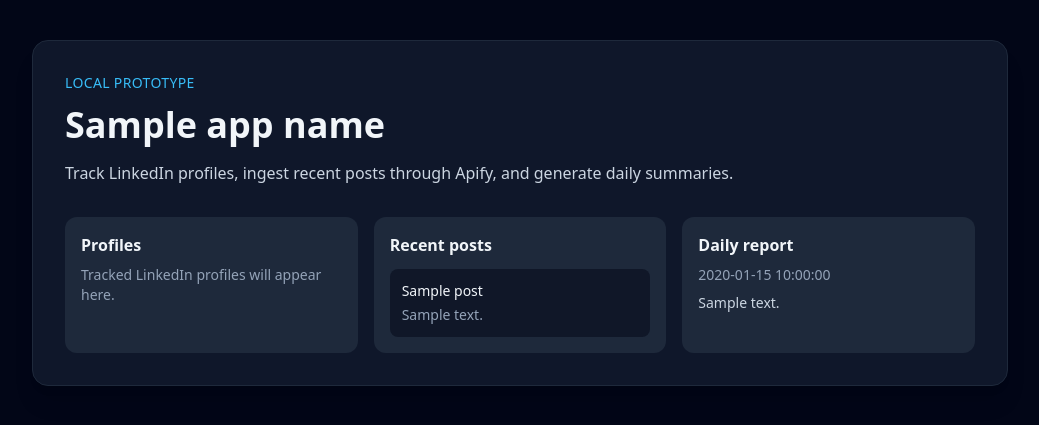
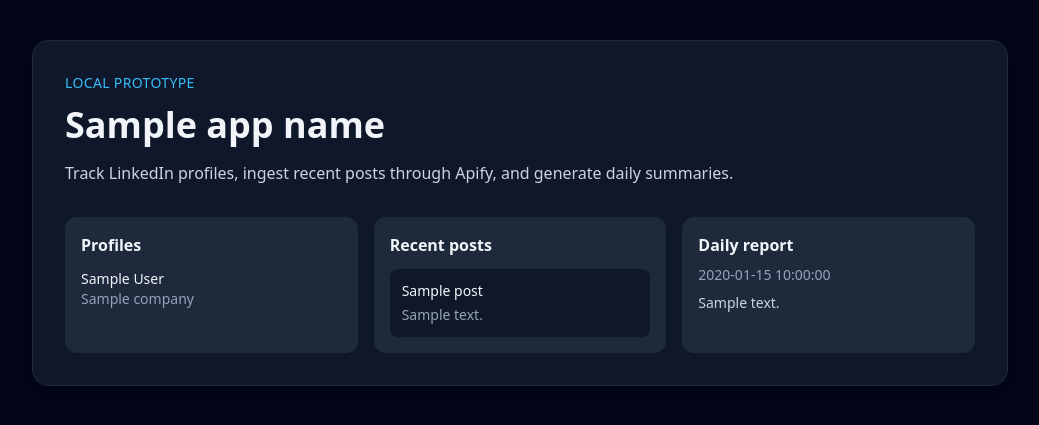
Before and after one commit to tpericle/LinkedInPulseMonitor, a FastAPI app: template app/templates/dashboard.html in a window 1280 px wide. Shown: the top 425 px of the page, without its empty margins (120-1159 px from the left). Run offline with FastAPI, Linux system fonts and the light colour scheme; the template is opened without the code that fills it: most values are stand-ins (such as "Sample title", 1, 10 or a date in 2020); some libraries are stand-ins or nearby versions.

Commit message:
feat: show tracked profiles on dashboard

```diff
--- a/app/routers/dashboard.py
+++ b/app/routers/dashboard.py
@@ -8,7 +8,7 @@ from sqlalchemy.orm import Session
 
 from app.config import get_settings
 from app.db import get_db
-from app.models import DailyReport, Post
+from app.models import DailyReport, Person, Post
 
 router = APIRouter()
 templates = Jinja2Templates(directory="app/templates")
@@ -17,6 +17,7 @@ templates = Jinja2Templates(directory="app/templates")
 @router.get("/dashboard", response_class=HTMLResponse)
 def dashboard(request: Request, db: Annotated[Session, Depends(get_db)]) -> HTMLResponse:
     settings = get_settings()
+    tracked_profiles = db.scalars(select(Person).order_by(Person.added_at.desc()).limit(5)).all()
     recent_posts = db.scalars(select(Post).order_by(Post.authored_at.desc()).limit(5)).all()
     latest_report = db.scalar(select(DailyReport).order_by(DailyReport.report_date.desc()).limit(1))
     return templates.TemplateResponse(
@@ -24,6 +25,7 @@ def dashboard(request: Request, db: Annotated[Session, Depends(get_db)]) -> HTML
         name="dashboard.html",
         context={
             "app_name": settings.app_name,
+            "tracked_profiles": tracked_profiles,
             "recent_posts": recent_posts,
             "latest_report": latest_report,
         },
--- a/app/templates/dashboard.html
+++ b/app/templates/dashboard.html
@@ -11,7 +11,20 @@
   <div class="mt-8 grid gap-4 md:grid-cols-3">
     <div class="rounded-xl bg-slate-800 p-4">
       <h2 class="font-semibold">Profiles</h2>
-      <p class="mt-2 text-sm text-slate-400">Tracked LinkedIn profiles will appear here.</p>
+      {% if tracked_profiles %}
+        <ul class="mt-3 space-y-2 text-sm text-slate-300">
+          {% for profile in tracked_profiles %}
+            <li>
+              <p class="font-medium text-slate-100">{{ profile.full_name or profile.linkedin_url }}</p>
+              {% if profile.company %}
+                <p class="text-slate-400">{{ profile.company }}</p>
+              {% endif %}
+            </li>
+          {% endfor %}
+        </ul>
+      {% else %}
+        <p class="mt-2 text-sm text-slate-400">Tracked LinkedIn profiles will appear here.</p>
+      {% endif %}
     </div>
     <div class="rounded-xl bg-slate-800 p-4">
       <h2 class="font-semibold">Recent posts</h2>
```
Also changed, not shown: tests/test_app_foundation.py (+18 -1 lines).
